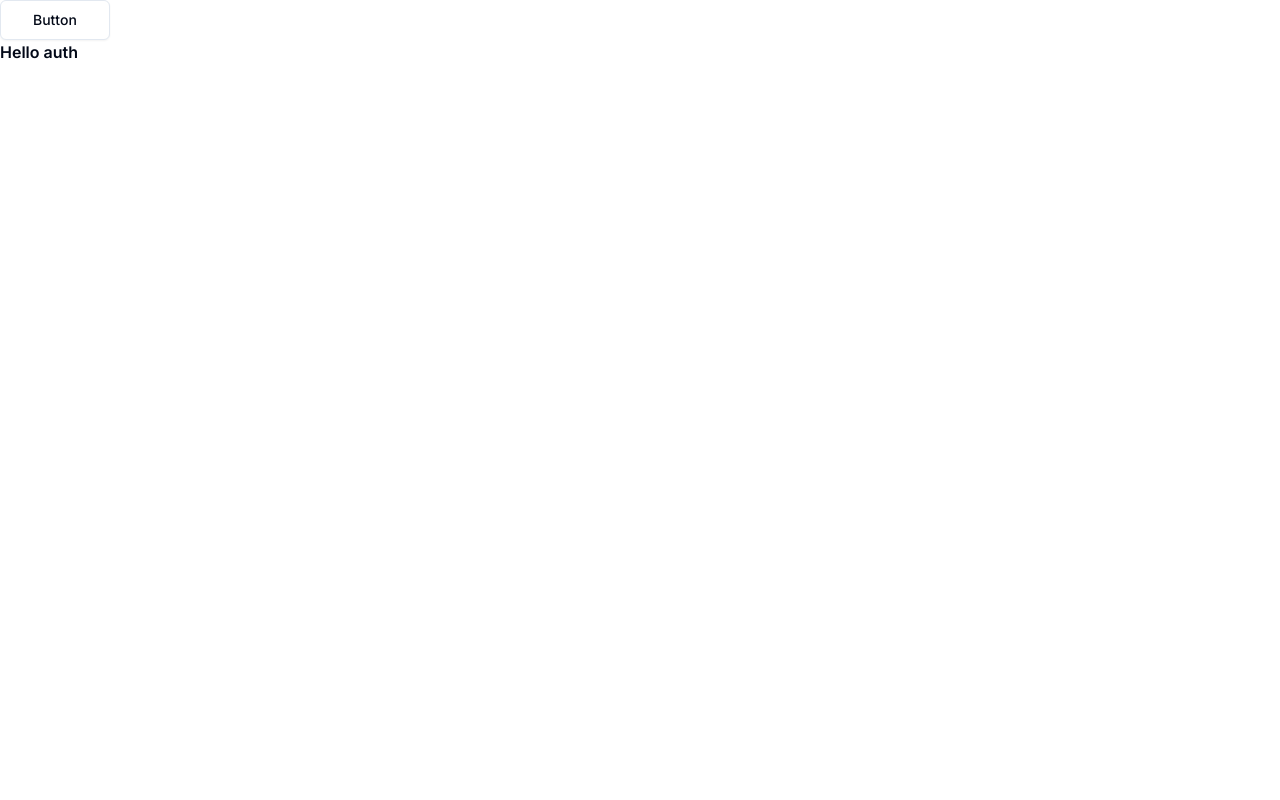
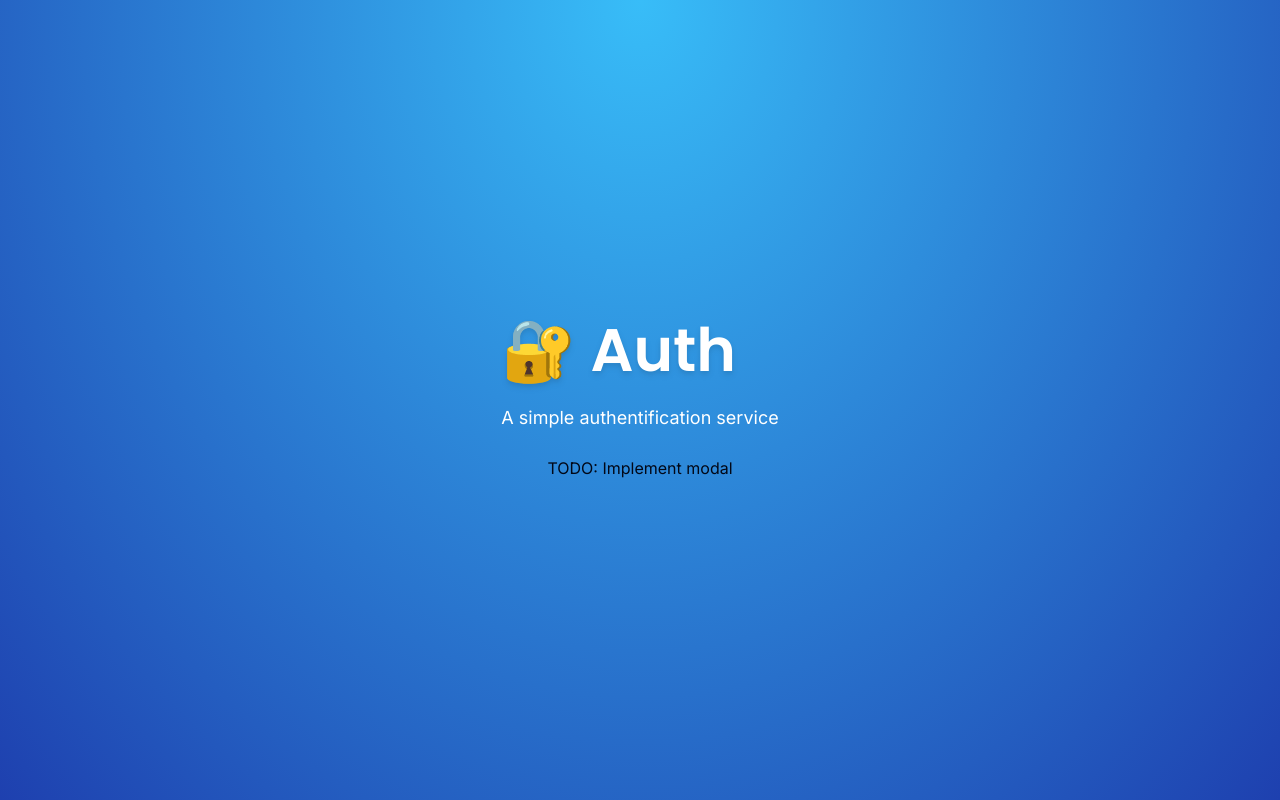
Before and after one commit to linesquad/auth, a Next.js app: page / in a window 1280 px wide. Built offline with nearby package versions, Linux system fonts and the light colour scheme.

Commit message:
implement login ui component

```diff
--- a/app/globals.css
+++ b/app/globals.css
@@ -1,6 +1,11 @@
 @tailwind base;
 @tailwind components;
 @tailwind utilities;
+
+html,
+body {
+  height: 100%;
+}
 
 @layer base {
   :root {
--- a/app/page.tsx
+++ b/app/page.tsx
@@ -1,14 +1,32 @@
-"use client";
+import { Poppins } from "next/font/google";
+import { Button } from "@/components/ui/button";
+import { cn } from "@/lib/utils";
+import { LoginButton } from "@/components/auth/login-button";
 
-import { Button } from "@/components/ui/button";
+const font = Poppins({
+  subsets: ["latin"],
+  weight: ["600"],
+});
 
 export default function Home() {
   return (
-    <>
-      <Button size="lg" variant="outline">
-        Button
-      </Button>
-      <p className=" font-semibold">Hello auth</p>
-    </>
+    <main className="flex min-h-screen flex-col items-center justify-center bg-[radial-gradient(ellipse_at_top,var(--tw-gradient-stops))] from-sky-400 to-blue-800">
+      <div className="space-y-6">
+        <h1
+          className={cn(
+            "text-6xl font-semibol text-white drop-shadow-md",
+            font.className
+          )}
+        >
+          🔐 Auth
+        </h1>
+        <p className="text-lg text-white">A simple authentification service</p>
+        <div className="text-center">
+          <LoginButton mode="modal" asChild>
+            <Button variant="secondary">Sign in</Button>
+          </LoginButton>
+        </div>
+      </div>
+    </main>
   );
 }
--- /dev/null
+++ b/components/auth/login-button.tsx
@@ -0,0 +1,30 @@
+"use client";
+
+interface LoginButtonProps {
+  children: React.ReactNode;
+  mode?: "modal" | "redirect";
+  asChild?: boolean;
+}
+
+export const LoginButton: React.FC<LoginButtonProps> = ({
+  children,
+  mode = "redirect",
+  asChild = false,
+}) => {
+  const onClick = () => {
+    console.log("clicked");
+  };
+  if (mode == "modal") {
+    return (
+      <span onClick={onClick} className="cursor-pointer">
+        TODO: Implement modal
+      </span>
+    );
+  }
+
+  return (
+    <span onClick={onClick} className="cursor-pointer">
+      {children}
+    </span>
+  );
+};
```
